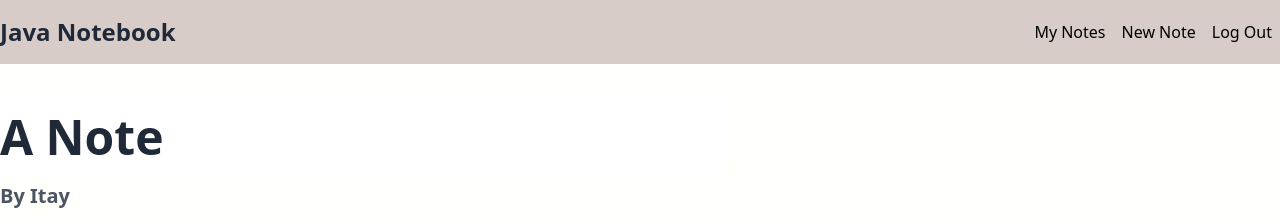
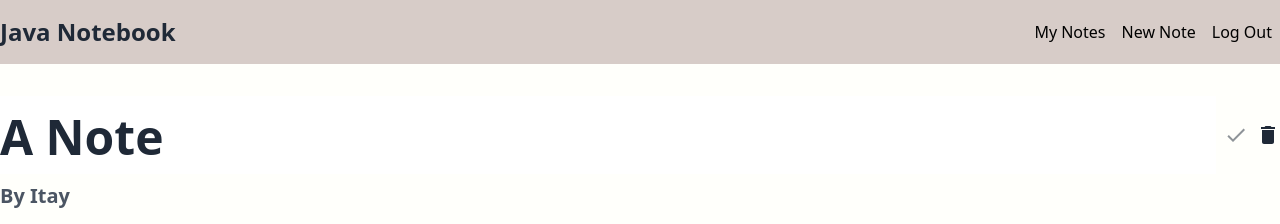
Before and after one commit to itays123/java-notebook, a React (Create React App) app in the folder frontend/: page /note/1 in a window 1280 px wide. Shown: the top 224 px of the page. Built offline with nearby package versions, Linux system fonts and the light colour scheme.

Commit message:
FEATURE: Save + Delete buttons

```diff
--- a/frontend/src/note/edit/NoteEditorContext.js
+++ b/frontend/src/note/edit/NoteEditorContext.js
@@ -1,4 +1,5 @@
 import { createContext, useContext, useState } from "react";
+import { useHistory } from "react-router-dom";
 import { useBlockEditor } from "../../block/edit/useBlockEditor";
 
 const NoteEditorContext = createContext();
@@ -9,6 +10,7 @@ export function useNoteEditorContext() {
 
 const NoteEditorContextProvider = ( {children, initialTitle, initialBlocks} ) => {
     const [focusedBlockIndex, setFocusedBlockIndex] = useState(-1);
+    const { push } = useHistory();
     const [title, setTitle] = useState(initialTitle);
     const blockEditor = useBlockEditor(initialBlocks);
 
@@ -16,15 +18,25 @@ const NoteEditorContextProvider = ( {children, initialTitle, initialBlocks} ) =>
         <NoteEditorContext.Provider value={{
             focusedBlockIndex,
             setFocusedBlockIndex,
-            title,
-            setTitle,
-            ...blockEditor,
             next() {
                 setFocusedBlockIndex(i=>++i);
             },
             prev() {
                 setFocusedBlockIndex(i=>--i);
-            }
+            },
+            title,
+            setTitle,
+            ...blockEditor,
+            isChanged() {
+                return title !== initialTitle
+                    || blockEditor.added.size > 0
+                    || blockEditor.modified.size > 0
+                    || blockEditor.deleted.size > 0
+            },
+            deleteNote() {
+                push('/')
+            },
+            saveNote() {}
         }}>
             {children}
         </NoteEditorContext.Provider>
--- a/frontend/src/note/edit/NoteTitleEdit.js
+++ b/frontend/src/note/edit/NoteTitleEdit.js
@@ -15,7 +15,7 @@ const NoteTitleEdit = () => {
             value={title}
             ref={ref}
             onChange={e => setTitle(e.target.value)}
-            className="pt-2 pb-1 my-0 text-5xl font-bold text-gray-800 focus:outline-none leading-snug"
+            className="pt-2 pb-1 my-0 text-5xl font-bold text-gray-800 focus:outline-none leading-snug flex-grow"
             placeholder="Untitled Note"
             onKeyPress={e => e.key === 'Enter' && next()}
         />
--- a/frontend/src/note/view/NoteTitle.js
+++ b/frontend/src/note/view/NoteTitle.js
@@ -2,14 +2,39 @@ import { useNoteEditorContext } from "../edit/NoteEditorContext";
 import NoteTitleEdit from "../edit/NoteTitleEdit";
 
 const NoteTitle = () => {
-    const { focusedBlockIndex, setFocusedBlockIndex, title } = useNoteEditorContext();
-    return focusedBlockIndex === -1
-        ? <NoteTitleEdit />
-        : <h1
-            className="pt-2 pb-1 text-5xl font-bold text-gray-800 leading-snug"
-            onClick={() => setFocusedBlockIndex(-1)}>
-            {title}
-          </h1>;
+    const { focusedBlockIndex, setFocusedBlockIndex, title, deleteNote, saveNote, isChanged } = useNoteEditorContext();
+    return (
+        <div className="note-title flex items-center">
+            {focusedBlockIndex === -1
+                ? <NoteTitleEdit />
+                : <h1
+                    className="pt-2 pb-1 text-5xl font-bold text-gray-800 leading-snug flex-grow"
+                    onClick={() => setFocusedBlockIndex(-1)}>
+                    {title}
+                </h1>
+          }
+          <button onClick={() => saveNote()} disabled={!isChanged()} className="disabled:opacity-50 mx-2">
+              <svg xmlns="http://www.w3.org/2000/svg"
+              viewBox="0 0 24 24"
+              className="fill-current text-gray-800"
+              width="24px"
+              height="24px">
+                  <path d="M0 0h24v24H0z" fill="none"/>
+                  <path d="M9 16.2L4.8 12l-1.4 1.4L9 19 21 7l-1.4-1.4L9 16.2z"/>
+              </svg>
+          </button>
+          <button onClick={() => deleteNote()}>
+              <svg xmlns="http://www.w3.org/2000/svg"
+              viewBox="0 0 24 24"
+              className="fill-current text-gray-800"
+              width="24px"
+              height="24px">
+                  <path d="M0 0h24v24H0z" fill="none"/>
+                  <path d="M6 19c0 1.1.9 2 2 2h8c1.1 0 2-.9 2-2V7H6v12zM19 4h-3.5l-1-1h-5l-1 1H5v2h14V4z"/>
+              </svg>
+          </button>
+        </div>
+    );
 }
 
 export default NoteTitle;
```
Also changed, not shown: frontend/src/note/edit/delete.svg (added), frontend/src/note/edit/save.svg (added).
